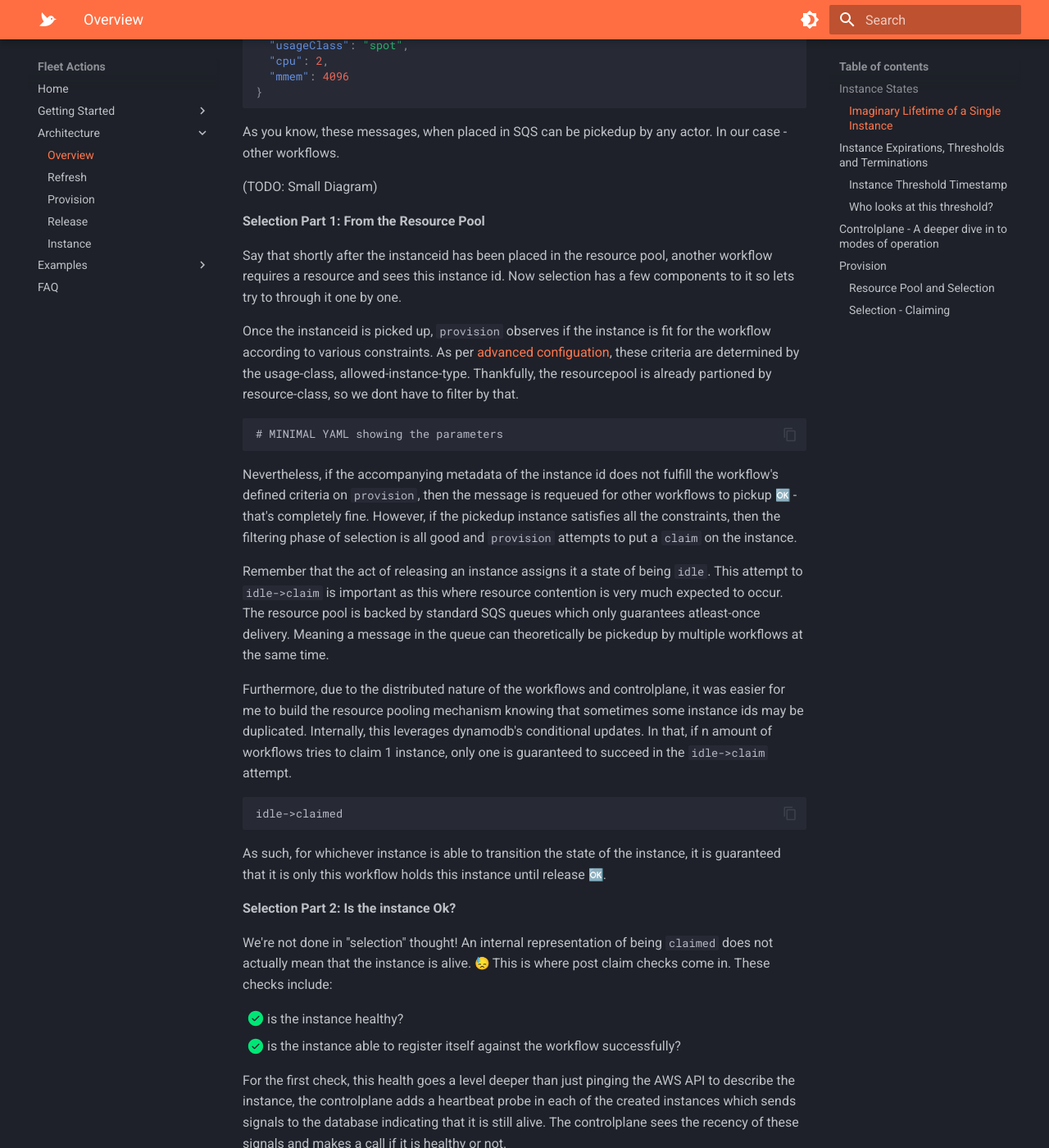
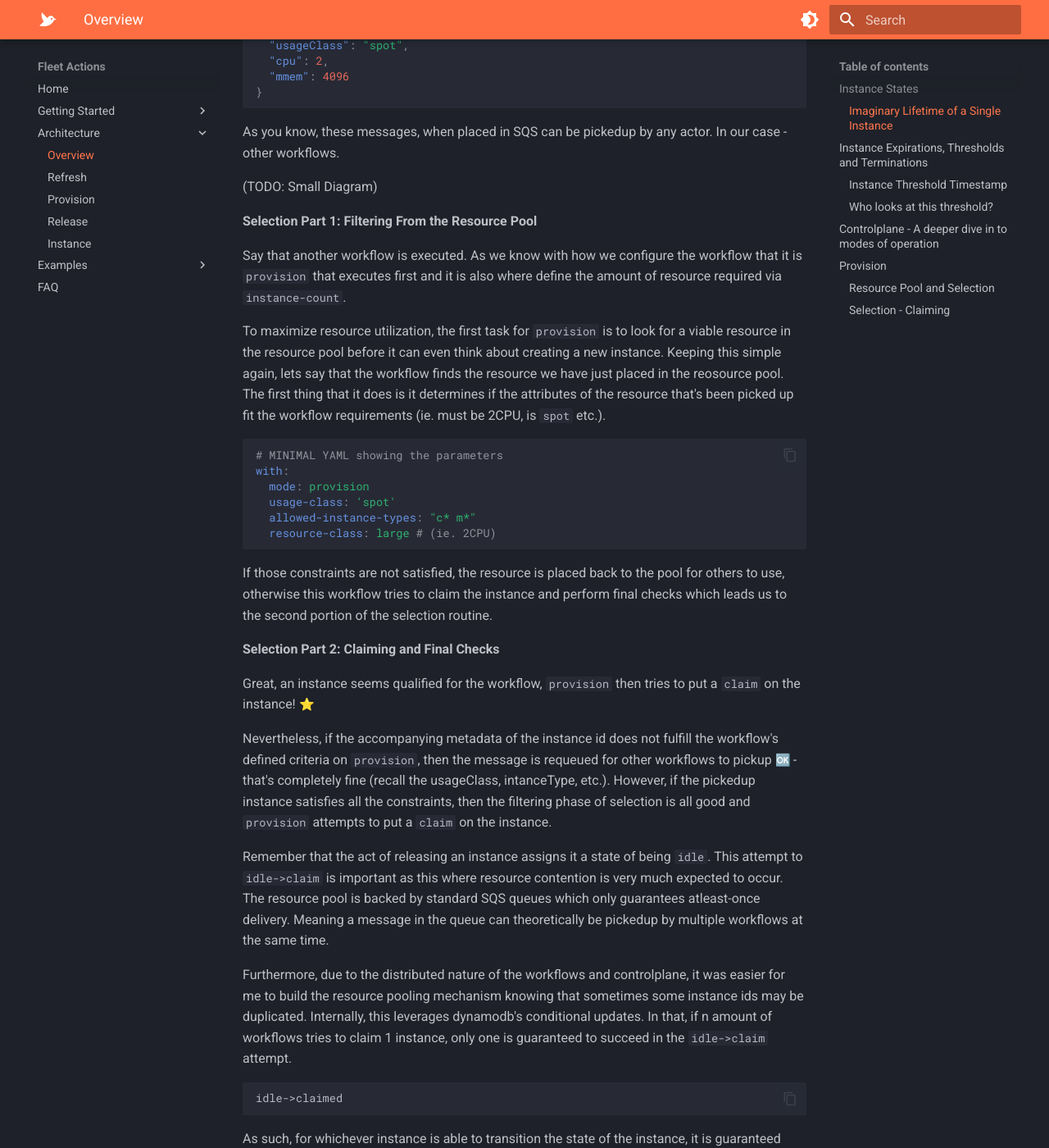
Before and after one commit to fleet-actions/ec2-runner-pool-manager, an MkDocs documentation site: the page built from docs/architecture/overview.md, in a window 1280 px wide and 1400 px high, scrolled down 4542 px. Shown: the whole window at 82% size. Built offline with MkDocs 1.6.1 and Material for MkDocs 9.7.7, drawn with Linux system fonts in a browser that asks for light colours; emoji names are drawn with the system emoji font.

Commit message:
docs: clarify resource selection process

````diff
--- a/docs/architecture/overview.md
+++ b/docs/architecture/overview.md
@@ -131,17 +131,28 @@ As you know, these messages, when placed in SQS can be pickedup by any actor. In
 
 (TODO: Small Diagram)
 
-**Selection Part 1: From the Resource Pool**
+**Selection Part 1: Filtering From the Resource Pool**
 
-Say that shortly after the instanceid has been placed in the resource pool, another workflow requires a resource and sees this instance id. Now selection has a few components to it so lets try to through it one by one.
+Say that another workflow is executed. As we know with how we configure the workflow that it is `provision` that executes first and it is also where define the amount of resource required via `instance-count`.
 
-Once the instanceid is picked up, `provision` observes if the instance is fit for the workflow according to various constraints. As per [advanced configuation](), these criteria are determined by the usage-class, allowed-instance-type. Thankfully, the resourcepool is already partioned by resource-class, so we dont have to filter by that.
+To maximize resource utilization, the first task for `provision` is to look for a viable resource in the resource pool before it can even think about creating a new instance. Keeping this simple again, lets say that the workflow finds the resource we have just placed in the reosource pool. The first thing that it does is it determines if the attributes of the resource that's been picked up fit the workflow requirements (ie. must be 2CPU, is `spot` etc.).
 
-```
+```yaml
 # MINIMAL YAML showing the parameters
+with:
+  mode: provision
+  usage-class: 'spot'
+  allowed-instance-types: "c* m*"
+  resource-class: large # (ie. 2CPU)
 ```
 
-Nevertheless, if the accompanying metadata of the instance id does not fulfill the workflow's defined criteria on `provision`, then the message is requeued for other workflows to pickup :ok: - that's completely fine. However, if the pickedup instance satisfies all the constraints, then the filtering phase of selection is all good and `provision` attempts to put a `claim` on the instance.
+If those constraints are not satisfied, the resource is placed back to the pool for others to use, otherwise this workflow tries to claim the instance and perform final checks which leads us to the second portion of the selection routine.
+
+**Selection Part 2: Claiming and Final Checks**
+
+Great, an instance seems qualified for the workflow, `provision` then tries to put a `claim` on the instance! :star:
+
+Nevertheless, if the accompanying metadata of the instance id does not fulfill the workflow's defined criteria on `provision`, then the message is requeued for other workflows to pickup :ok: - that's completely fine (recall the usageClass, intanceType, etc.). However, if the pickedup instance satisfies all the constraints, then the filtering phase of selection is all good and `provision` attempts to put a `claim` on the instance.
 
 Remember that the act of releasing an instance assigns it a state of being `idle`. This attempt to `idle->claim` is important as this where resource contention is very much expected to occur. The resource pool is backed by standard SQS queues which only guarantees atleast-once delivery. Meaning a message in the queue can theoretically be pickedup by multiple workflows at the same time.
 
@@ -152,8 +163,6 @@ idle->claimed
 ```
 
 As such, for whichever instance is able to transition the state of the instance, it is guaranteed that it is only this workflow holds this instance until release :ok:.
-
-**Selection Part 2: Is the instance Ok?**
 
 We're not done in "selection" thought! An internal representation of being `claimed` does not actually mean that the instance is alive. :sweat: This is where post claim checks come in. These checks include:
 
````
